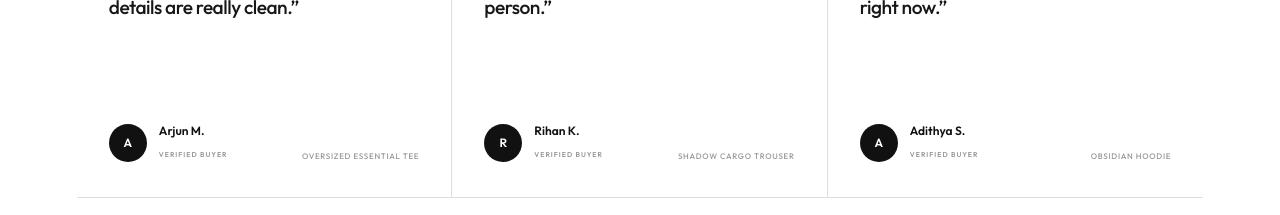
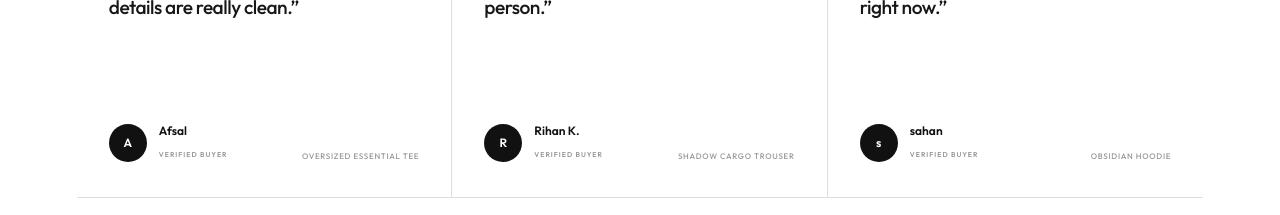
Before and after one commit to afsallll005-cloud/flintsector, a Next.js app in the folder frontend/: page / in a window 1280 px wide. Shown: the part 4740-4955 px from the top of the page. Built offline with nearby package versions, Linux system fonts and the light colour scheme; no server answers.

Commit message:
change review section

```diff
--- a/frontend/src/components/Reviews/Reviews.jsx
+++ b/frontend/src/components/Reviews/Reviews.jsx
@@ -8,7 +8,7 @@ const reviews = [
     rating: "★★★★★",
     review:
       "The fit is exactly what I was looking for. The quality feels premium and the details are really clean.",
-    name: "Arjun M.",
+    name: "Afsal",
     verified: "VERIFIED BUYER",
     product: "Oversized Essential Tee",
   },
@@ -24,7 +24,7 @@ const reviews = [
     rating: "★★★★★",
     review:
       "Minimal, comfortable and stylish. Definitely one of my favourite pieces right now.",
-    name: "Adithya S.",
+    name: "sahan",
     verified: "VERIFIED BUYER",
     product: "Obsidian Hoodie",
   },
```
